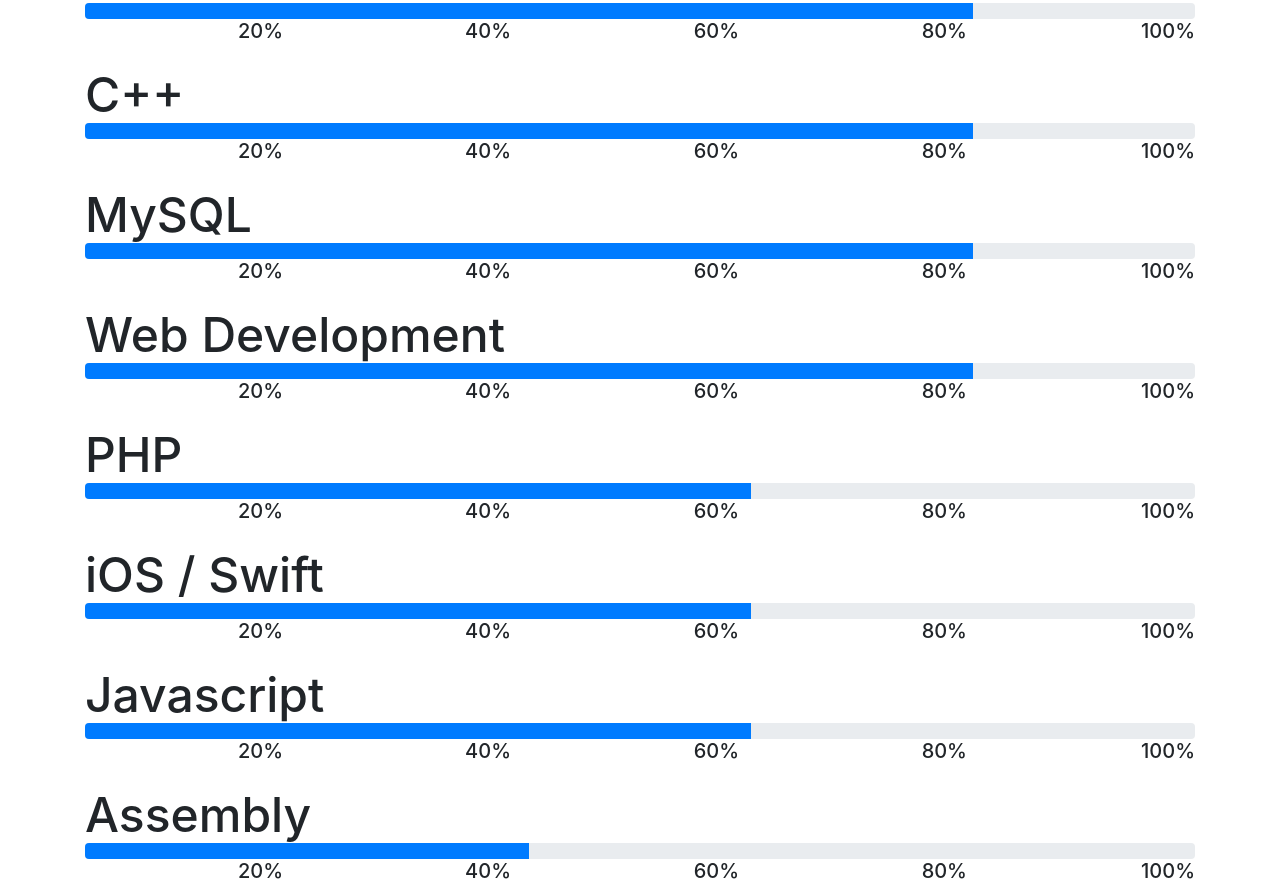
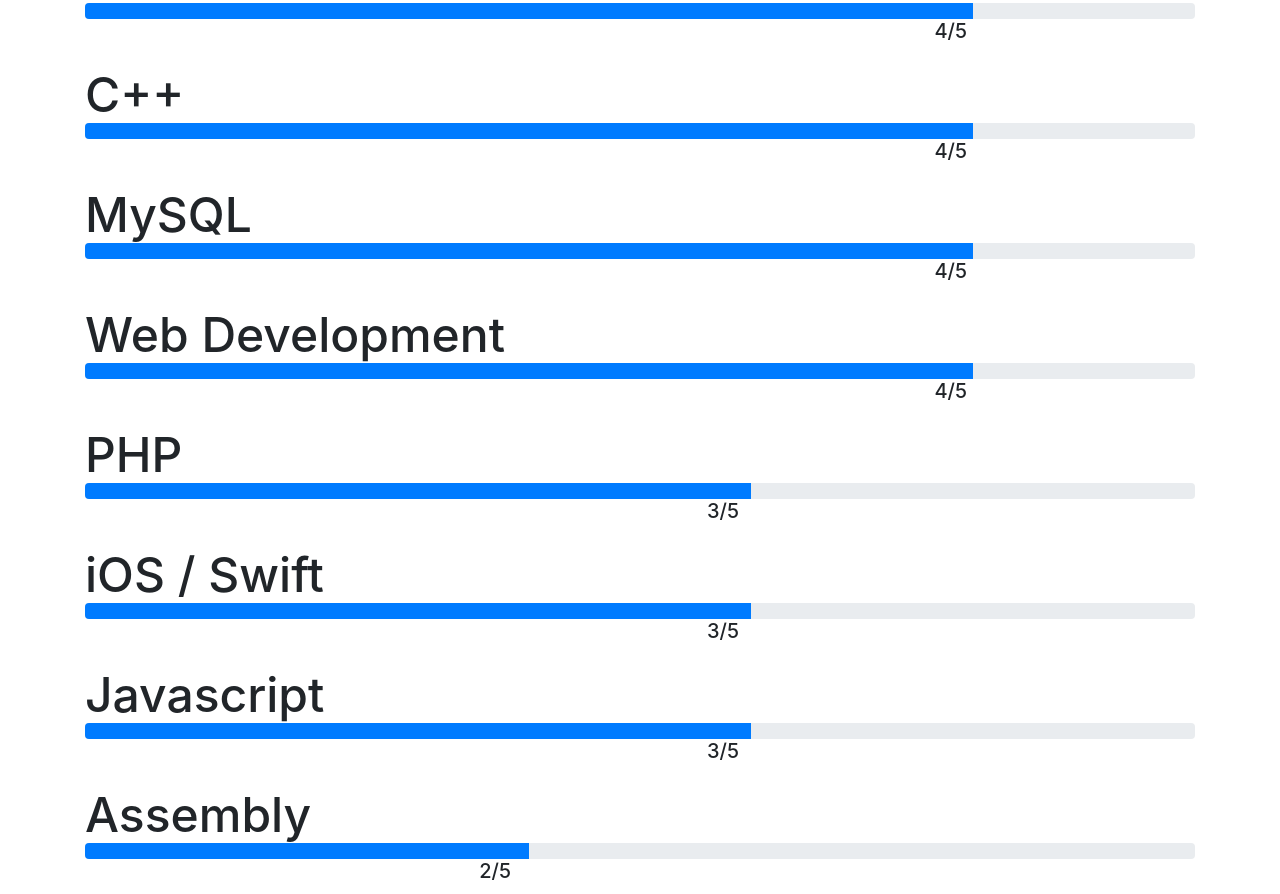
Before and after one commit to vix515/vix515.github.io, a website with bundled scripts: page index.html in a window 1280 px wide. Shown: the part 2952-3846 px from the top of the page. Built offline with nearby package versions, Linux system fonts and the light colour scheme.

Commit message:
change percentages to fractions out of 5

```diff
--- a/index.html
+++ b/index.html
@@ -192,19 +192,19 @@
         </div>
          <div class="row">
             <div class="col" style="text-align: right;">
-              <h5>20&#37;</h5>
+              <h5></h5>
             </div>
            <div class="col" style="text-align: right;">
-              <h5>40&#37;</h5>
+              <h5></h5>
             </div>
            <div class="col" style="text-align: right;">
-              <h5>60&#37;</h5>
+              <h5></h5>
             </div>
            <div class="col" style="text-align: right;">
-              <h5>80&#37;</h5>
+              <h5>4/5</h5>
             </div>
            <div class="col" style="text-align: right;">
-              <h5>100&#37;</h5>
+              <h5></h5>
             </div>
           </div>
         <br>
@@ -216,19 +216,19 @@
         </div>
         <div class="row">
             <div class="col" style="text-align: right;">
-              <h5>20&#37;</h5>
+              <h5></h5>
             </div>
            <div class="col" style="text-align: right;">
-              <h5>40&#37;</h5>
+              <h5></h5>
             </div>
            <div class="col" style="text-align: right;">
-              <h5>60&#37;</h5>
+              <h5></h5>
             </div>
            <div class="col" style="text-align: right;">
-              <h5>80&#37;</h5>
+              <h5>4/5</h5>
             </div>
            <div class="col" style="text-align: right;">
-              <h5>100&#37;</h5>
+              <h5></h5>
             </div>
           </div>
         <br>
@@ -240,19 +240,19 @@
         </div>
         <div class="row">
             <div class="col" style="text-align: right;">
-              <h5>20&#37;</h5>
+              <h5></h5>
             </div>
            <div class="col" style="text-align: right;">
-              <h5>40&#37;</h5>
+              <h5></h5>
             </div>
            <div class="col" style="text-align: right;">
-              <h5>60&#37;</h5>
+              <h5></h5>
             </div>
            <div class="col" style="text-align: right;">
-              <h5>80&#37;</h5>
+              <h5>4/5</h5>
             </div>
            <div class="col" style="text-align: right;">
-              <h5>100&#37;</h5>
+              <h5><h5>
             </div>
           </div>
         <br>
@@ -264,19 +264,19 @@
         </div>
         <div class="row">
             <div class="col" style="text-align: right;">
-              <h5>20&#37;</h5>
+              <h5></h5>
             </div>
            <div class="col" style="text-align: right;">
-              <h5>40&#37;</h5>
+              <h5></h5>
             </div>
            <div class="col" style="text-align: right;">
-              <h5>60&#37;</h5>
+              <h5></h5>
             </div>
            <div class="col" style="text-align: right;">
-              <h5>80&#37;</h5>
+              <h5>4/5</h5>
             </div>
            <div class="col" style="text-align: right;">
-              <h5>100&#37;</h5>
+              <h5></h5>
             </div>
           </div>
         <br>
@@ -288,19 +288,19 @@
         </div>
         <div class="row">
             <div class="col" style="text-align: right;">
-              <h5>20&#37;</h5>
+              <h5></h5>
             </div>
            <div class="col" style="text-align: right;">
-              <h5>40&#37;</h5>
+              <h5></h5>
             </div>
            <div class="col" style="text-align: right;">
-              <h5>60&#37;</h5>
+              <h5>3/5</h5>
             </div>
            <div class="col" style="text-align: right;">
-              <h5>80&#37;</h5>
+              <h5></h5>
             </div>
            <div class="col" style="text-align: right;">
-              <h5>100&#37;</h5>
+              <h5></h5>
             </div>
           </div>
         <br>
@@ -312,19 +312,19 @@
         </div>
         <div class="row">
             <div class="col" style="text-align: right;">
-              <h5>20&#37;</h5>
+              <h5><h5>
             </div>
            <div class="col" style="text-align: right;">
-              <h5>40&#37;</h5>
+              <h5></h5>
             </div>
            <div class="col" style="text-align: right;">
-              <h5>60&#37;</h5>
+              <h5>3/5</h5>
             </div>
            <div class="col" style="text-align: right;">
-              <h5>80&#37;</h5>
+              <h5></h5>
             </div>
            <div class="col" style="text-align: right;">
-              <h5>100&#37;</h5>
+              <h5></h5>
             </div>
           </div>
         <br>
@@ -336,19 +336,19 @@
         </div>
         <div class="row">
             <div class="col" style="text-align: right;">
-              <h5>20&#37;</h5>
+              <h5></h5>
             </div>
            <div class="col" style="text-align: right;">
-              <h5>40&#37;</h5>
+              <h5></h5>
             </div>
            <div class="col" style="text-align: right;">
-              <h5>60&#37;</h5>
+              <h5>3/5</h5>
             </div>
            <div class="col" style="text-align: right;">
-              <h5>80&#37;</h5>
+              <h5></h5>
             </div>
            <div class="col" style="text-align: right;">
-              <h5>100&#37;</h5>
+              <h5></h5>
             </div>
           </div>
         <br>
@@ -360,19 +360,19 @@
         </div>
         <div class="row">
             <div class="col" style="text-align: right;">
-              <h5>20&#37;</h5>
+              <h5></h5>
             </div>
            <div class="col" style="text-align: right;">
-              <h5>40&#37;</h5>
+              <h5>2/5</h5>
             </div>
            <div class="col" style="text-align: right;">
-              <h5>60&#37;</h5>
+              <h5></h5>
             </div>
            <div class="col" style="text-align: right;">
-              <h5>80&#37;</h5>
+              <h5></h5>
             </div>
            <div class="col" style="text-align: right;">
-              <h5>100&#37;</h5>
+              <h5></h5>
             </div>
           </div>
         <br>
```
